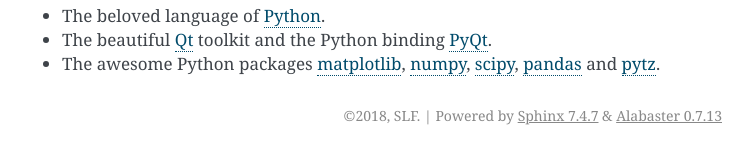
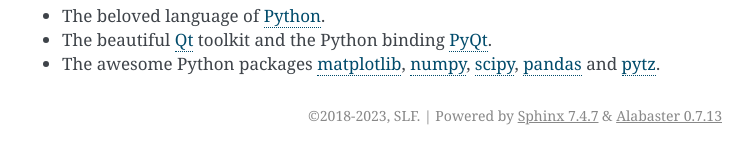
Before and after one commit to slf-dot-ch/snowmicropyn, a Sphinx documentation site: the page built from docs/index.rst, in a window 1280 px wide. Shown: the part 2106-2258 px from the top of the page, without its empty margins (388-1141 px from the left). Built offline with Sphinx 7.4.7, drawn with Linux system fonts in a browser that asks for light colours.

```diff
--- a/docs/conf.py
+++ b/docs/conf.py
@@ -27,7 +27,7 @@ extensions = ['sphinx.ext.autodoc', 'sphinx.ext.extlinks']
 sys.path.append(join(os.path.dirname(__file__), '..'))
 
 project = 'snowmicropyn'
-copyright = '2018, SLF'
+copyright = '2018-2023, SLF'
 
 # Load the package's __version__.py to get version string
 here = os.path.abspath(os.path.dirname(__file__))
```
Also changed, not shown: .readthedocs.yaml (added).
